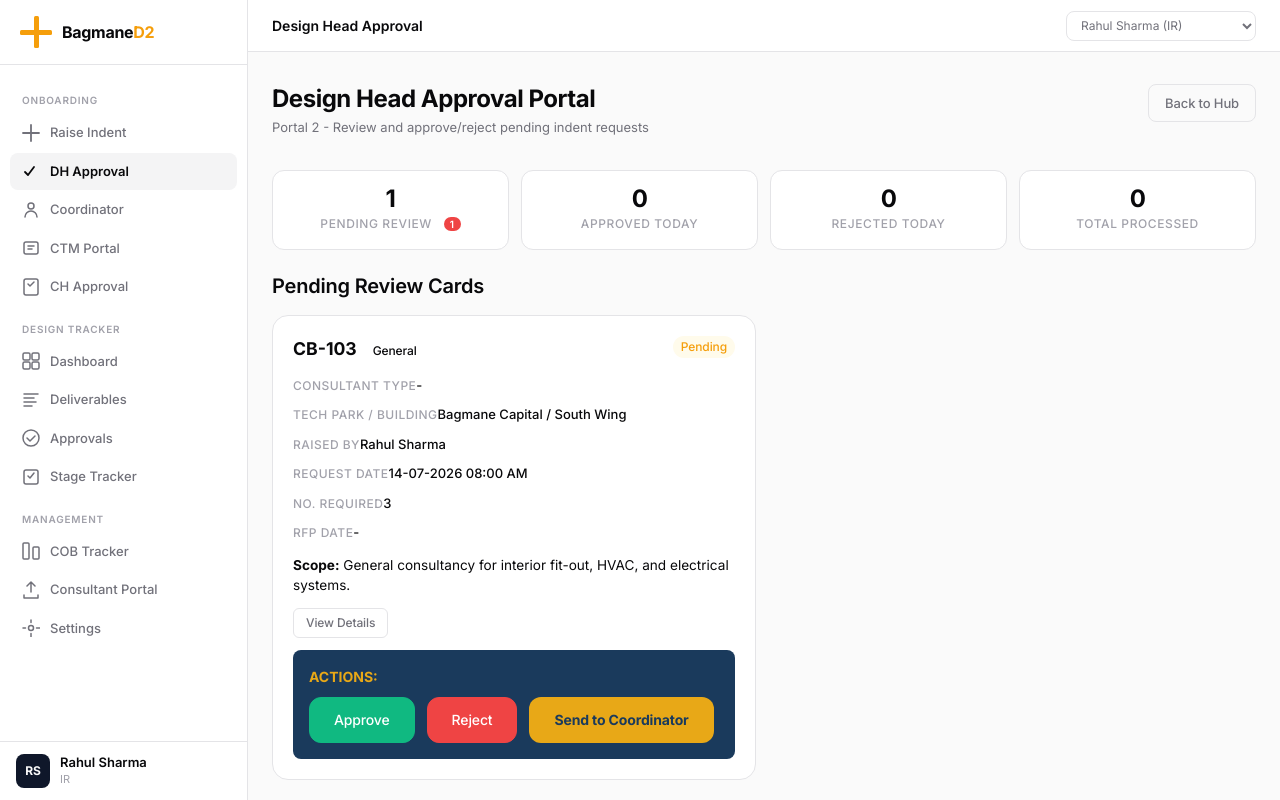
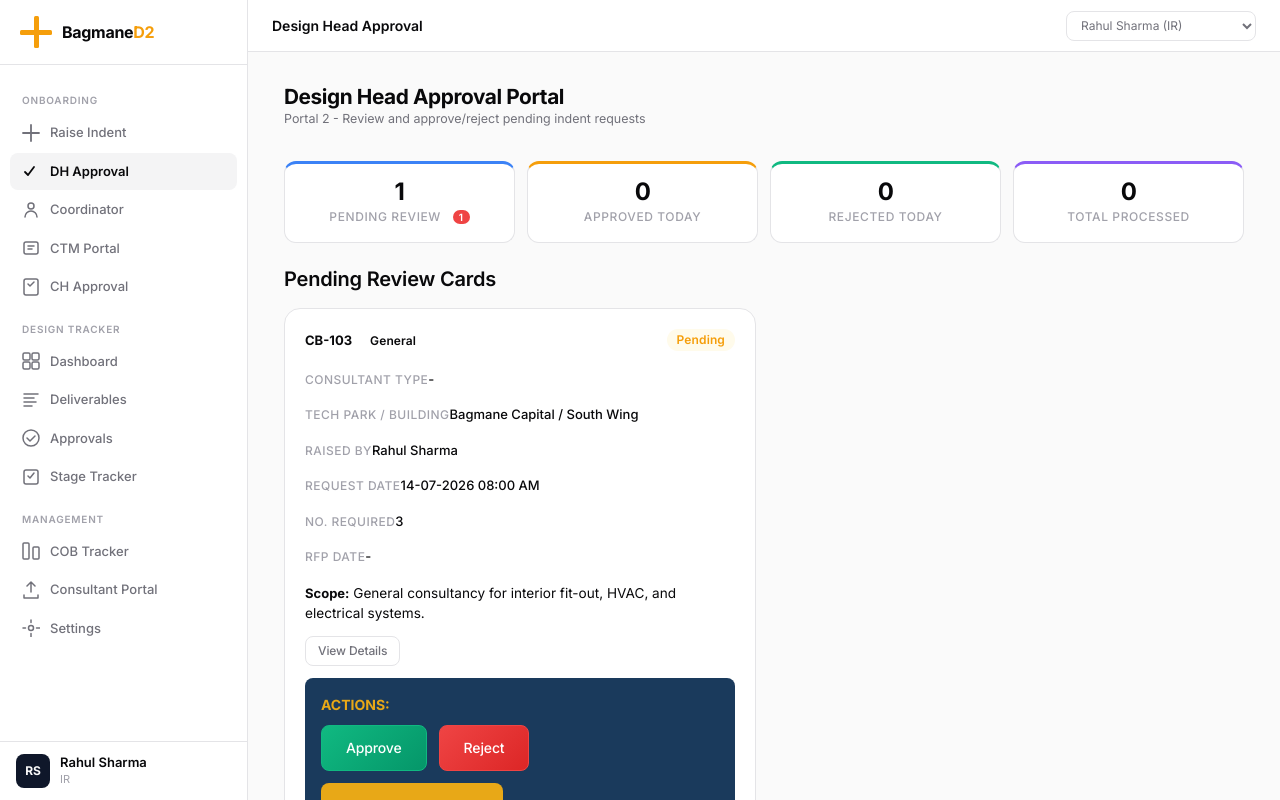
Before and after one commit to shashankj-stack/Bagmane-design-, an Angular app: page /design-head-approval in a window 1280 px wide. Built offline with nearby package versions, Linux system fonts and the light colour scheme.

Commit message:
Premium visual overhaul - gradient buttons, colored accent cards, polished tables/forms/modals, hidden redundant navigation, custom scrollbars

```diff
--- a/src/styles.scss
+++ b/src/styles.scss
@@ -996,3 +996,129 @@ tr.highlight td { background: var(--color-accent-subtle); }
 .text-secondary          { color: var(--color-text-secondary); }
 .text-accent             { color: var(--color-accent); }
 .disabled                { opacity: 0.45; pointer-events: none; }
+
+/* ═══════════════════════════════════════
+   PREMIUM ENHANCEMENTS (overrides inline styles)
+   ═══════════════════════════════════════ */
+
+/* Page chrome polish */
+.page-container {
+  padding: 32px 36px !important;
+  max-width: 100% !important;
+}
+
+/* Stat cards — colored accent top border */
+.stats-row .stat-card:nth-child(1) { border-top: 3px solid #3b82f6 !important; }
+.stats-row .stat-card:nth-child(2) { border-top: 3px solid #f59e0b !important; }
+.stats-row .stat-card:nth-child(3) { border-top: 3px solid #10b981 !important; }
+.stats-row .stat-card:nth-child(4) { border-top: 3px solid #8b5cf6 !important; }
+
+/* KPI cards — colored left accent */
+.kpi-grid .kpi-card:nth-child(1) { border-left: 3px solid #3b82f6 !important; }
+.kpi-grid .kpi-card:nth-child(2) { border-left: 3px solid #10b981 !important; }
+.kpi-grid .kpi-card:nth-child(3) { border-left: 3px solid #ef4444 !important; }
+.kpi-grid .kpi-card:nth-child(4) { border-left: 3px solid #8b5cf6 !important; }
+
+/* Table polish */
+.table-container {
+  box-shadow: var(--shadow-sm) !important;
+  border-color: var(--color-border) !important;
+}
+thead th {
+  font-size: 11px !important;
+  letter-spacing: 0.05em !important;
+  padding: 10px 14px !important;
+}
+tbody td { padding: 10px 14px !important; }
+
+/* Card polish */
+.card {
+  border-radius: var(--radius-xl) !important;
+  border-color: var(--color-border) !important;
+  transition: all 180ms var(--ease-out) !important;
+}
+.card:hover {
+  border-color: var(--color-accent) !important;
+  box-shadow: var(--shadow-md) !important;
+  transform: translateY(-1px) !important;
+}
+
+/* Compact card grid titles */
+.card strong { color: var(--color-text) !important; font-size: 13px !important; }
+
+/* Modal polish */
+.modal-overlay { background: rgba(0,0,0,.45) !important; backdrop-filter: blur(8px) !important; }
+.modal-header { background: var(--color-bg-secondary) !important; border-radius: var(--radius-2xl) var(--radius-2xl) 0 0 !important; }
+
+/* Button polish over inline styles */
+.btn { border-radius: var(--radius-md) !important; font-weight: 500 !important; letter-spacing: -0.01em !important; }
+.btn-accent { background: linear-gradient(135deg, var(--color-accent), var(--color-accent-light)) !important; font-weight: 600 !important; }
+.btn-primary { background: linear-gradient(135deg, var(--color-brand), var(--color-brand-light)) !important; }
+.btn-success { background: linear-gradient(135deg, #10b981, #059669) !important; }
+.btn-danger { background: linear-gradient(135deg, #ef4444, #dc2626) !important; }
+
+/* Form polish */
+.form-input, .form-select { border-radius: var(--radius-md) !important; border-color: var(--color-border) !important; font-size: 13px !important; }
+.form-input:focus, .form-select:focus { border-color: var(--color-accent) !important; box-shadow: 0 0 0 3px rgba(245,158,11,.1) !important; }
+
+/* Badge polish */
+.badge { padding: 2px 10px !important; font-weight: 600 !important; letter-spacing: 0.01em !important; }
+
+/* Filter pill polish */
+.filter-pill { border-radius: var(--radius-full) !important; font-weight: 500 !important; }
+.filter-pill.active { background: var(--color-text) !important; color: var(--color-text-inverse) !important; font-weight: 600 !important; }
+
+/* Section header polish */
+.section-header h2 { color: var(--color-text) !important; font-weight: 600 !important; }
+
+/* Stage badge polish — add subtle shadow */
+.stage-completed, .stage-in-progress, .stage-pending, .stage-not-started {
+  box-shadow: 0 1px 2px rgba(0,0,0,.04) !important;
+}
+
+/* Tab polish */
+.tab.active { font-weight: 600 !important; }
+.tab.active::after { height: 2.5px !important; border-radius: 2px !important; }
+
+/* Timeline polish */
+.timeline-item::before { box-shadow: 0 0 0 3px rgba(0,0,0,.06) !important; }
+
+/* Dropzone polish */
+.dropzone { border-style: dashed !important; border-color: var(--color-border-hover) !important; }
+
+/* Progress polish */
+.progress-bar { height: 8px !important; background: var(--color-bg-secondary) !important; }
+.progress-fill { background: linear-gradient(90deg, var(--color-accent), #fbbf24) !important; }
+
+/* Alert polish */
+.alert-panel { border-radius: 0 var(--radius-md) var(--radius-md) 0 !important; background: linear-gradient(90deg, var(--color-warning-bg), transparent) !important; }
+.alert-panel.critical { background: linear-gradient(90deg, var(--color-danger-bg), transparent) !important; }
+
+/* Pagination polish */
+.pagination { border-top: 1px solid var(--color-border) !important; padding-top: 14px !important; }
+
+/* Info grid polish */
+.info-grid { gap: 6px !important; }
+.info-item { padding: 4px 0 !important; }
+
+/* Subtle scrollbar polish */
+::-webkit-scrollbar { width: 6px; height: 6px; }
+::-webkit-scrollbar-track { background: transparent; }
+::-webkit-scrollbar-thumb { background: var(--color-border); border-radius: 3px; }
+::-webkit-scrollbar-thumb:hover { background: var(--color-border-hover); }
+
+/* ═══════════════════════════════════════
+   SHELL INTEGRATION — hide redundant elements
+   since sidebar + topbar provide navigation
+   ═══════════════════════════════════════ */
+
+/* Hide "Back to Hub" buttons */
+.page-header .btn-outline { display: none !important; }
+
+/* Shrink page titles since breadcrumb shows location */
+.page-title-section h1 { font-size: 1.3rem !important; margin-bottom: 0 !important; }
+.page-title-section p { font-size: 0.78rem !important; }
+
+/* Sidebar nav scroll */
+.sidebar-nav::-webkit-scrollbar { width: 4px; }
+.sidebar-nav::-webkit-scrollbar-thumb { background: var(--color-border); border-radius: 2px; }
```
